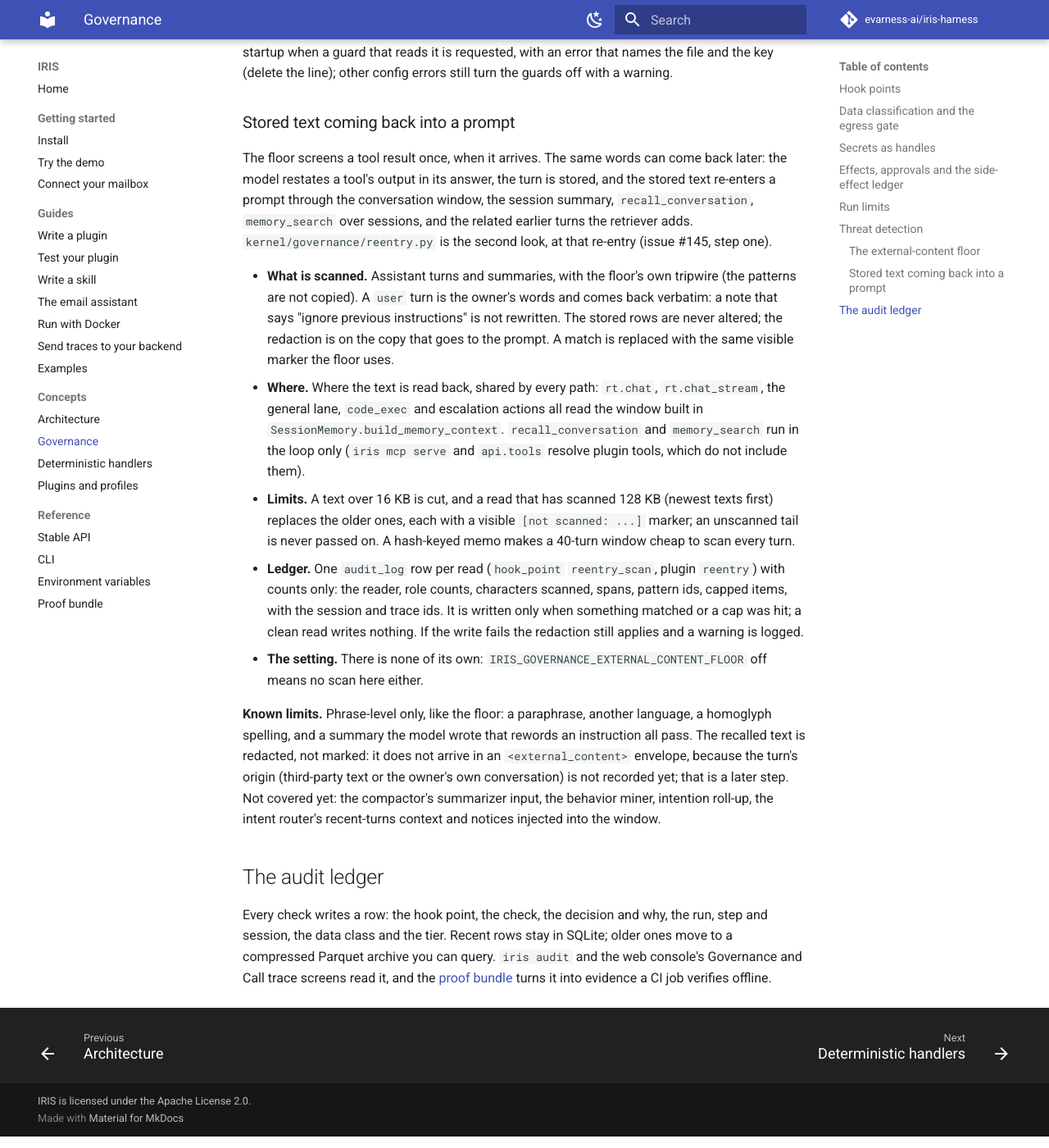
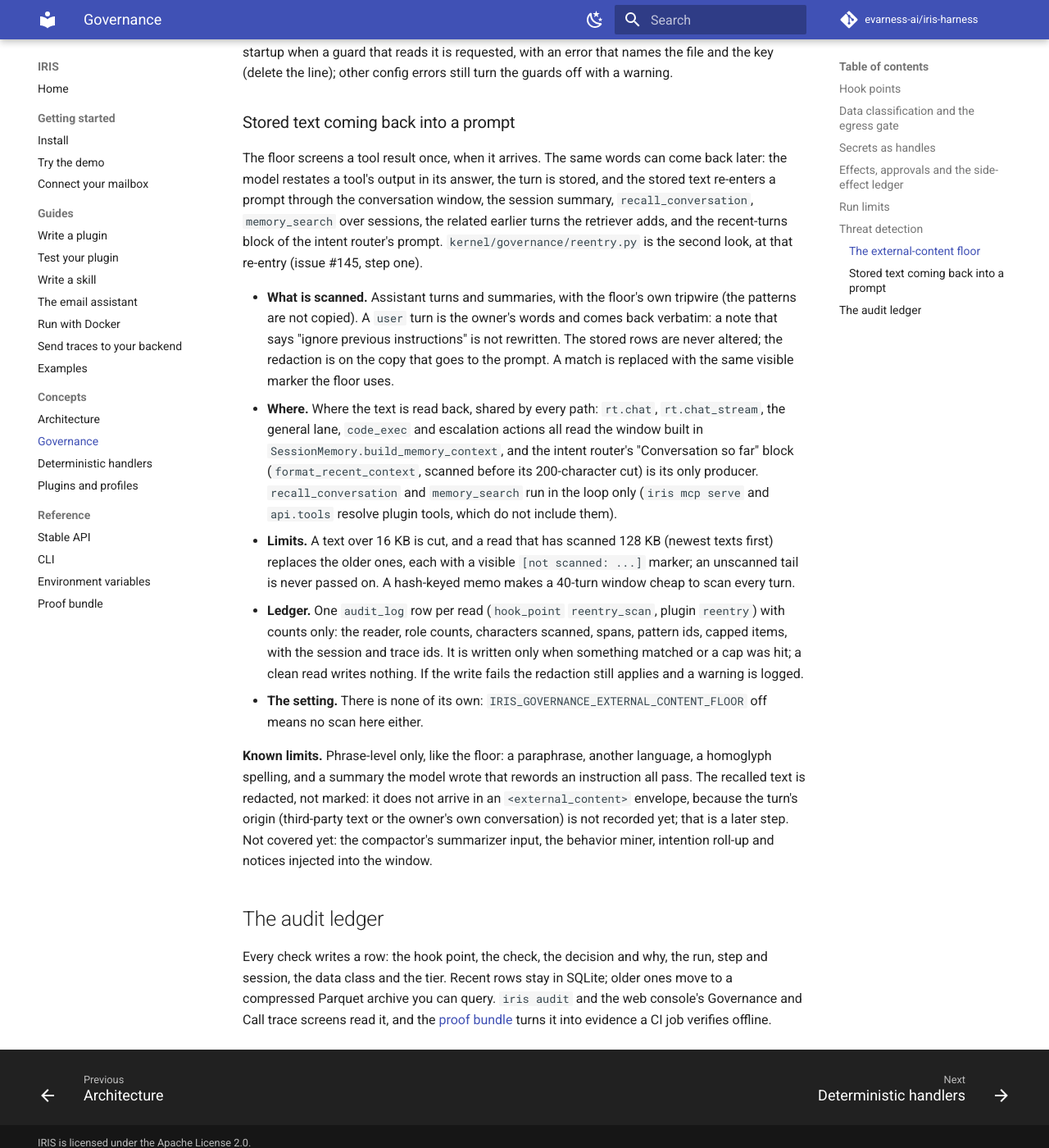
Before and after one commit to evarness-ai/iris-harness, an MkDocs documentation site: the page built from docs/concepts/governance.md, in a window 1280 px wide and 1400 px high, scrolled down 5015 px. Shown: the whole window at 82% size. Built offline with MkDocs 1.6.1 and Material for MkDocs 9.7.7, drawn with Linux system fonts in a browser that asks for light colours; comment, search, counter and statistics services are not loaded.

Commit message:
feat(governance): scan the intent router's recent-turn context at re-entry
format_recent_context is the only producer of the router's 'Conversation so far'
block. Assistant turns are scanned whole, before the 200-character per-turn cut;
the owner's turns pass through. Refs #145.

Signed-off-by: Sathish Somasundaram <28712492+sathishksomasundaram@users.noreply.github.com>

```diff
--- a/docs/concepts/governance.md
+++ b/docs/concepts/governance.md
@@ -166,8 +166,8 @@ with a warning.
 The floor screens a tool result once, when it arrives. The same words can come back later:
 the model restates a tool's output in its answer, the turn is stored, and the stored text
 re-enters a prompt through the conversation window, the session summary,
-`recall_conversation`, `memory_search` over sessions, and the related earlier turns the
-retriever adds. `kernel/governance/reentry.py` is the second look, at that re-entry
+`recall_conversation`, `memory_search` over sessions, the related earlier turns the
+retriever adds, and the recent-turns block of the intent router's prompt. `kernel/governance/reentry.py` is the second look, at that re-entry
 (issue #145, step one).
 
 - **What is scanned.** Assistant turns and summaries, with the floor's own tripwire (the
@@ -177,7 +177,8 @@ retriever adds. `kernel/governance/reentry.py` is the second look, at that re-en
   the same visible marker the floor uses.
 - **Where.** Where the text is read back, shared by every path: `rt.chat`, `rt.chat_stream`,
   the general lane, `code_exec` and escalation actions all read the window built in
-  `SessionMemory.build_memory_context`. `recall_conversation` and `memory_search` run in the
+  `SessionMemory.build_memory_context`, and the intent router's "Conversation so far" block
+  (`format_recent_context`, scanned before its 200-character cut) is its only producer. `recall_conversation` and `memory_search` run in the
   loop only (`iris mcp serve` and `api.tools` resolve plugin tools, which do not include them).
 - **Limits.** A text over 16 KB is cut, and a read that has scanned 128 KB (newest texts
   first) replaces the older ones, each with a visible `[not scanned: ...]` marker; an
```
Also changed, not shown: other parts of docs/concepts/governance.md (+1 -2 lines), CHANGELOG.md (+2 -2 lines), 3 other files.
